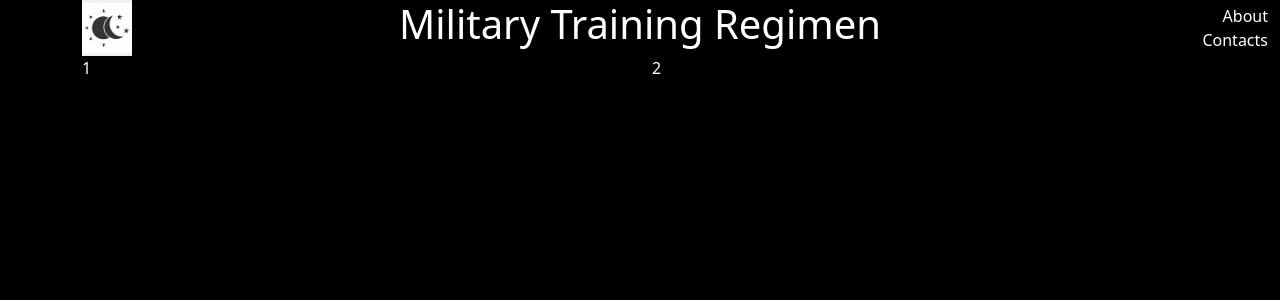
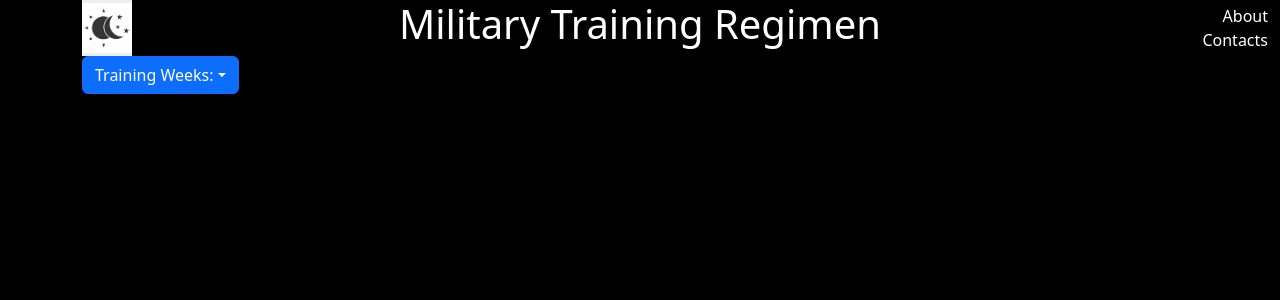
Before and after one commit to michaelphan350/personal-training, a React (Create React App) app: page / in a window 1280 px wide. Shown: the top 300 px of the page. Built offline with nearby package versions, Linux system fonts and the light colour scheme.

Commit message:
completed outline for workout section

```diff
--- a/src/components/workout-checklist/WorkoutChecklist.jsx
+++ b/src/components/workout-checklist/WorkoutChecklist.jsx
@@ -1,10 +1,20 @@
 // import Stack from 'react-bootstrap/Stack';
+import { Dropdown, DropdownButton } from "react-bootstrap";
 import ThemeProvider from 'react-bootstrap/ThemeProvider';
 import 'bootstrap/dist/css/bootstrap.min.css';
 import {Container, Row, Col } from 'react-bootstrap';
 import "./workoutChecklist.scss";
+import React, {useState} from 'react';
 
-function workoutChecklist () {
+function WorkoutChecklist () {
+
+    const [selectedOption, setSelectedOption] = useState(null);
+    const [dropdownTitle, setDropdownTitle] = useState('Training Weeks:');
+    const handleSelect = (eventKey, event) => {
+        setSelectedOption(eventKey);
+        setDropdownTitle (event.target.innerText);
+    }
+
     return (
         <ThemeProvider
         breakpoints = {['xxxl', 'xxl', 'xl', 'lg', 'md', 'sm', 'xs', 'xxs']}
@@ -12,12 +22,32 @@ function workoutChecklist () {
     >
         <Container>
             <Row>
-                <Col>1</Col>
-                <Col>2</Col>
+                <Col className="weekDropdownContainer">
+                    <DropdownButton id='dropdown-basic-button' className="dropdownMenu" title={dropdownTitle} onSelect={handleSelect}>
+                        <Dropdown.Item eventKey='option1'>Weeks 1-4</Dropdown.Item>
+                        <Dropdown.Item eventKey='option2'>Weeks 5-8</Dropdown.Item>
+                        <Dropdown.Item eventKey='option3'>Weeks 9-12</Dropdown.Item>
+                    </DropdownButton>
+                    {selectedOption === "option1" && (
+                        <div>
+                            <p>Hello</p>
+                        </div>
+                    )}
+                    {selectedOption === "option2" && (
+                        <div>
+                            <p>Goodbye</p>
+                        </div>
+                    )}
+                    {selectedOption === "option3" && (
+                        <div>
+                            <p>Welcome</p>
+                        </div>
+                    )}
+                </Col>
             </Row>
         </Container>
     </ThemeProvider>
     )
 }
 
-export default workoutChecklist;
+export default WorkoutChecklist;
```
